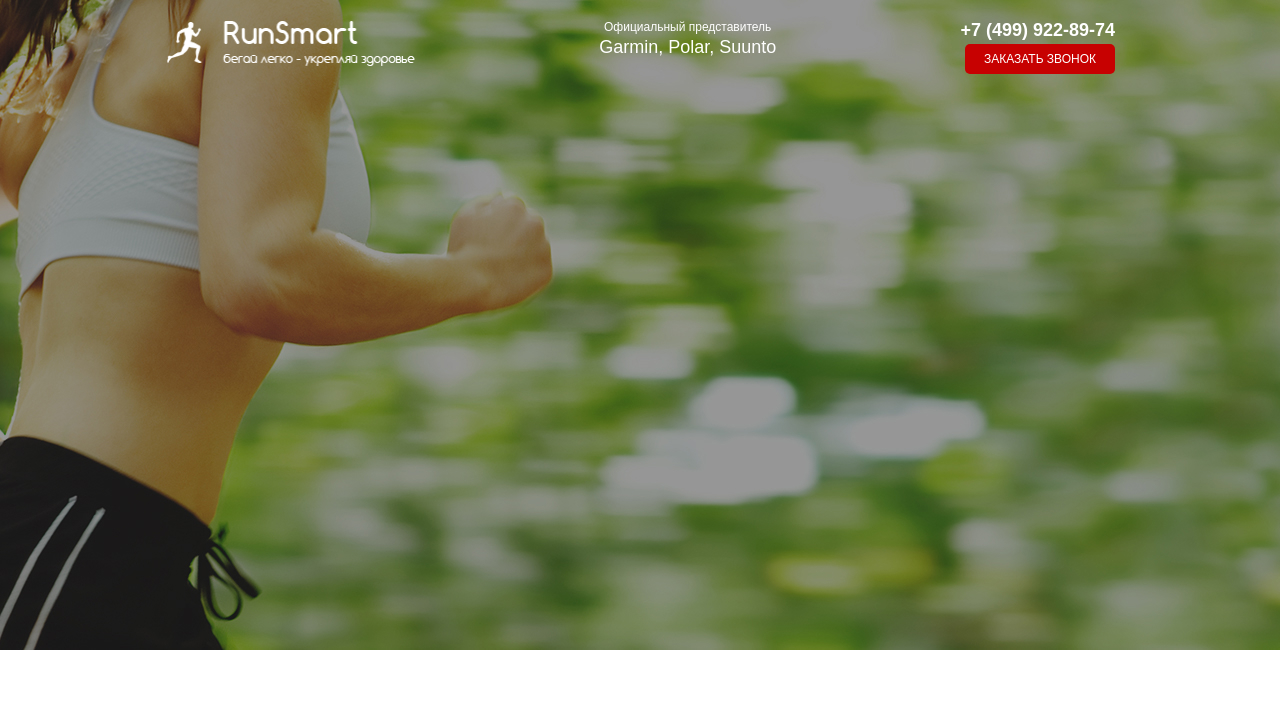
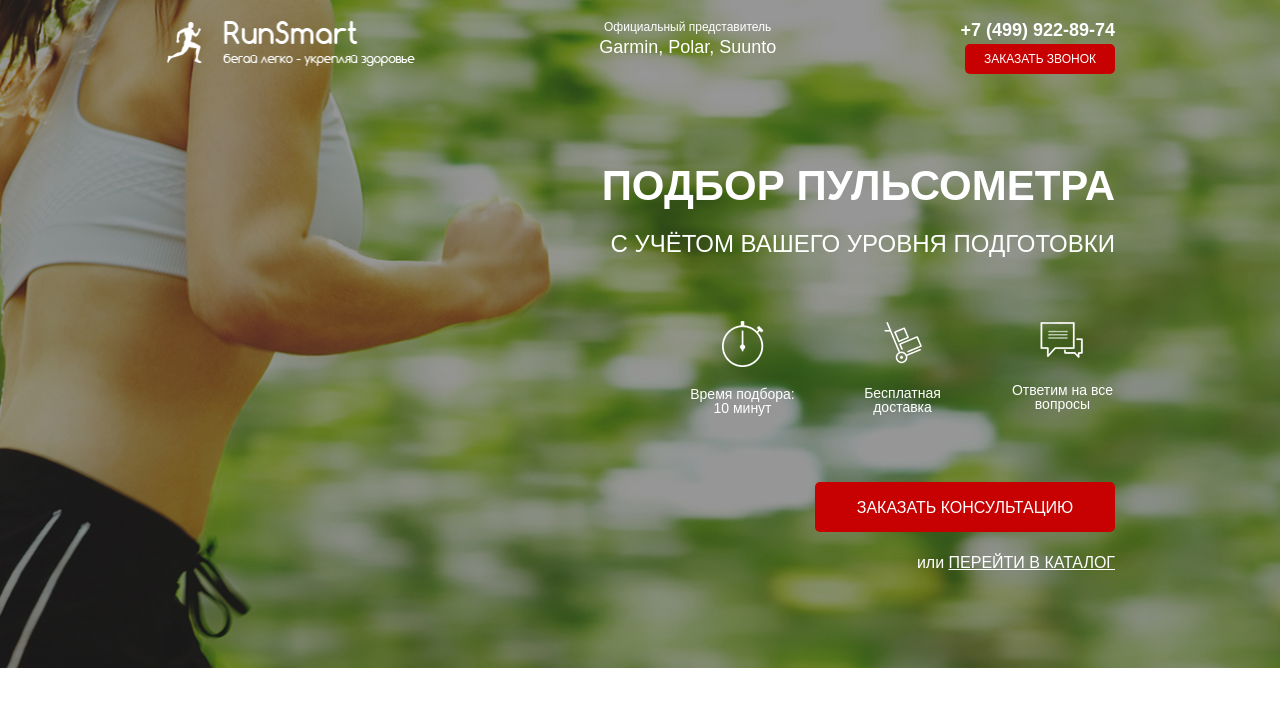
Before and after one commit to PanikarMikhailo/New_project_watch.io, a plain HTML site: page index.html in a window 1280 px wide. Drawn offline with Linux system fonts and the light colour scheme.

Commit message:
1 layer ready

```diff
--- a/index.html
+++ b/index.html
@@ -26,6 +26,19 @@
                     <button class="button">заказать звонок</button>
                 </div>
             </header>
+                <div class="promo__wrapper">
+                    <h1 class="promo__header">Подбор пульсометра</h1>
+                    <div class="promo__subheader">с учётом Вашего уровня подготовки</div>
+
+                    <div class="promo__icons">
+                        <div class="promo__icon"><img src="icon/header/time_stopwatch.png" alt="time stopwatch">Время подбора: 10 минут</div>
+                        <div class="promo__icon"><img src="icon/header/app_hand_cart.png" alt="app hand cart">Бесплатная доставка</div>
+                        <div class="promo__icon"><img src="icon/header/messages.png" alt="messages">Ответим на все вопросы</div>
+                    </div>
+                    <button class="button button_main">заказать КОНСУЛЬТАЦИЮ</button>
+                    <div class="promo__link">или <a href="">ПЕРЕЙТИ В КАТАЛОГ</a></div>
+                </div>
+
         </div>
     </div>
 </body>
--- a/sass/block/_buttons.scss
+++ b/sass/block/_buttons.scss
@@ -12,4 +12,12 @@
     text-align: center;
     text-transform: uppercase;
     color: #FFFFFF;
+    &_main{
+        width: 300px;
+        height: 50px;
+        font-size: 16px;
+        line-height: 25px;
+        color: $white-color;
+        margin-top: 67px;
+    }
 }
--- a/sass/block/_promo.scss
+++ b/sass/block/_promo.scss
@@ -2,4 +2,59 @@
     min-height: 650px;
     padding: 21px 0 93px 0;
     background: url(../../img/runner_bg.jpg) center center/cover no-repeat;
+    &__wrapper{
+        display: flex;
+        flex-direction: column;
+        align-items: flex-end;
+        margin-top: 91px;
+    }
+    &__header {
+        font-style: normal;
+        font-weight: 700;
+        font-size: 42px;
+        line-height: 42px;
+        text-transform: uppercase;
+        color: $white-color;
+    }
+    &__subheader{
+        margin-top: 17px;
+        font-style: normal;
+        font-weight: 500;
+        font-size: 24px;
+        line-height: 24px;
+        text-transform: uppercase;
+        color: $white-color;
+    }
+    &__icons{
+        margin-top: 65px;
+        width: 425px;
+        display: flex;
+        justify-content: space-between;
+    }
+    &__icon{
+        width: 105px;
+        text-align: center;
+        font-style: normal;
+        font-weight: 500;
+        font-size: 14px;
+        line-height: 14px;
+        color: $white-color;
+        img{
+            display: block;
+            margin: 0 auto;
+            margin-bottom: 20px;
+        }
+    }
+    &__link{
+        margin-top: 18px;
+        font-style: normal;
+        font-weight: 500;
+        font-size: 16px;
+        line-height: 25px;
+        color: $white-color;
+        a{
+            text-decoration-line: underline;
+            color: $white-color;
+        }
+    }
 }
```
Also changed, not shown: css/style.min.css, 1 other file.
